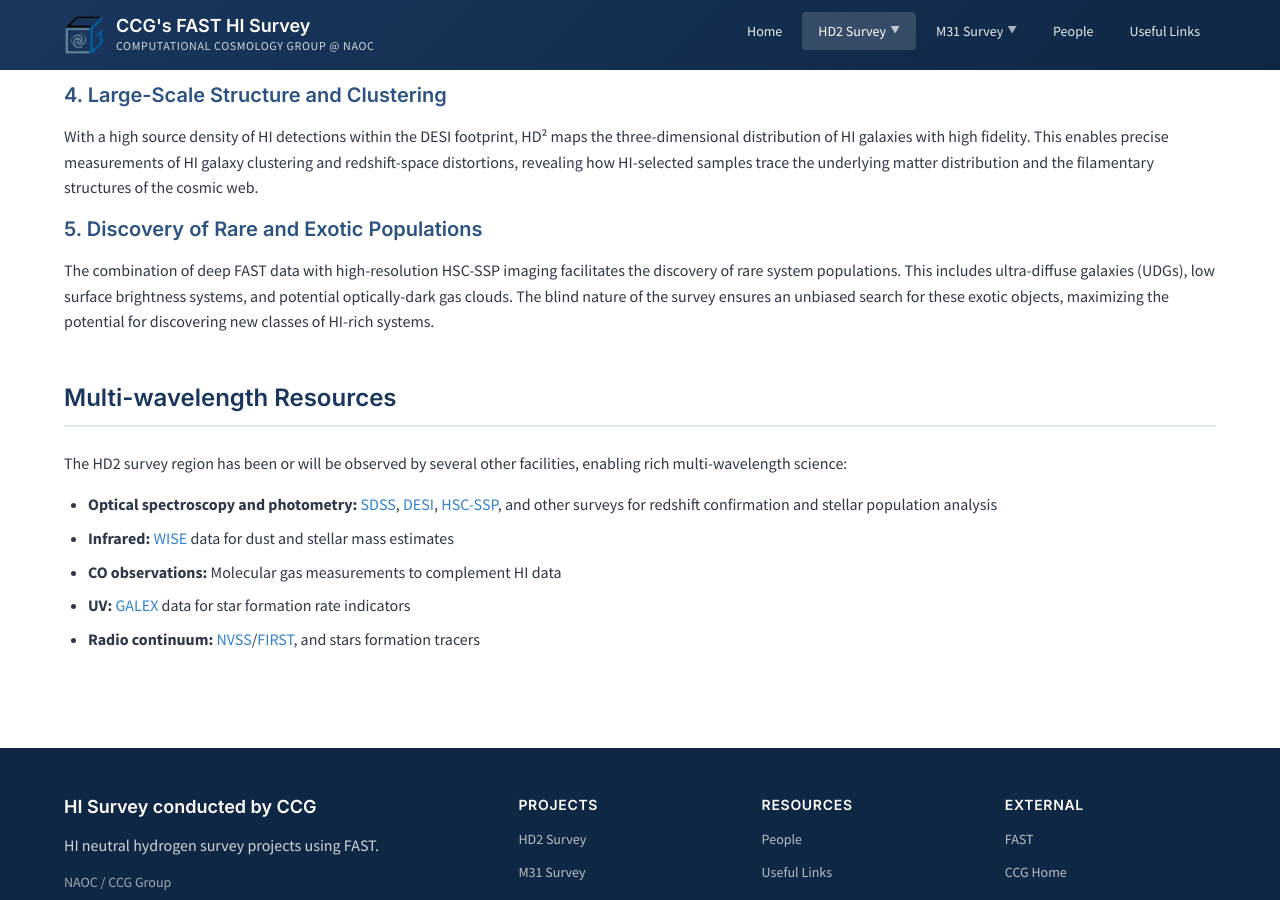
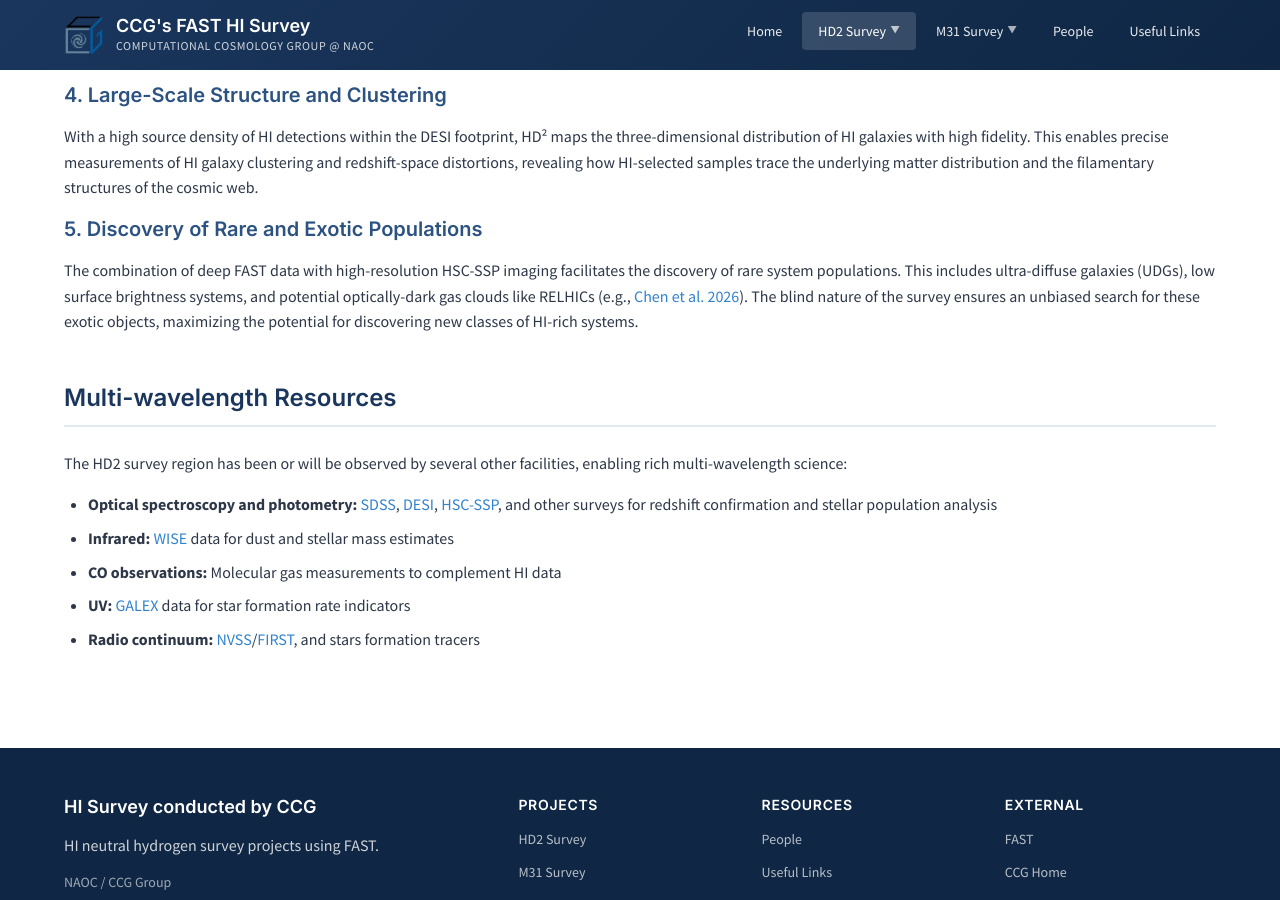
Before and after one commit to ccg-FAST/ccg-FAST.github.io, a Jekyll site: the page built from hd2/science.md, in a window 1280 px wide and 900 px high, scrolled down 959 px. Built offline with Jekyll 4.4.1, drawn with Linux system fonts in a browser that asks for light colours.

```diff
--- a/hd2/science.md
+++ b/hd2/science.md
@@ -39,7 +39,7 @@ title: HD2 Science
         <p>With a high source density of HI detections within the DESI footprint, HD² maps the three-dimensional distribution of HI galaxies with high fidelity. This enables precise measurements of HI galaxy clustering and redshift-space distortions, revealing how HI-selected samples trace the underlying matter distribution and the filamentary structures of the cosmic web.</p>
 
         <h3 class="section-subtitle">5. Discovery of Rare and Exotic Populations</h3>
-        <p>The combination of deep FAST data with high-resolution HSC-SSP imaging facilitates the discovery of rare system populations. This includes ultra-diffuse galaxies (UDGs), low surface brightness systems, and potential optically-dark gas clouds. The blind nature of the survey ensures an unbiased search for these exotic objects, maximizing the potential for discovering new classes of HI-rich systems.</p>
+        <p>The combination of deep FAST data with high-resolution HSC-SSP imaging facilitates the discovery of rare system populations. This includes ultra-diffuse galaxies (UDGs), low surface brightness systems, and potential optically-dark gas clouds like RELHICs (e.g., <a href="https://ui.adsabs.harvard.edu/abs/2026A%26A...712L..12C/abstract" target="_blank" rel="noopener">Chen et al. 2026</a>). The blind nature of the survey ensures an unbiased search for these exotic objects, maximizing the potential for discovering new classes of HI-rich systems.</p>
     </section>
 
 
```
Also changed, not shown: hd2/publications.md (+1 -1 lines).
